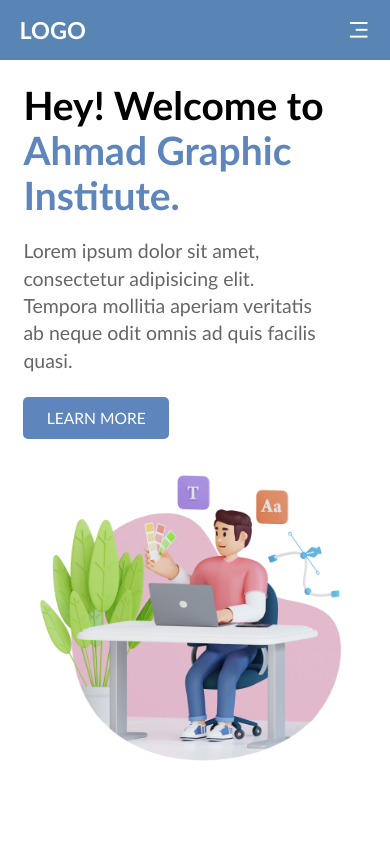
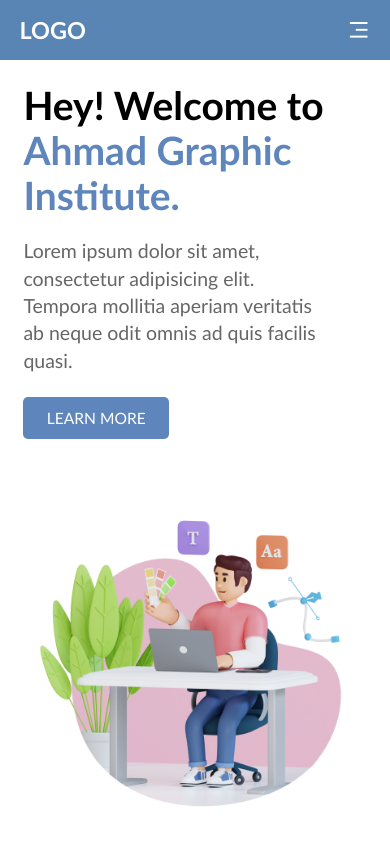
Before and after one commit to Shameem0093/16aug23, a plain HTML site: page index.html in a window 390 px wide. Drawn offline with nearby package versions, Linux system fonts and the light colour scheme.

Commit message:
landingpage

```diff
--- a/style.css
+++ b/style.css
@@ -131,7 +131,7 @@ html, body{
     }
     .left{
         width: 100%;
-        height: 45%;
+        height: 55%;
         padding: 6vw 6vw;
 
     }
@@ -156,11 +156,11 @@ html, body{
     }
     .right{
         width: 100%;
-        height: 50%;
+        height: 55%;
     }
     .right img{
         width: 100%;
-        margin-top: 1vw;
+
     }
 
 
```
